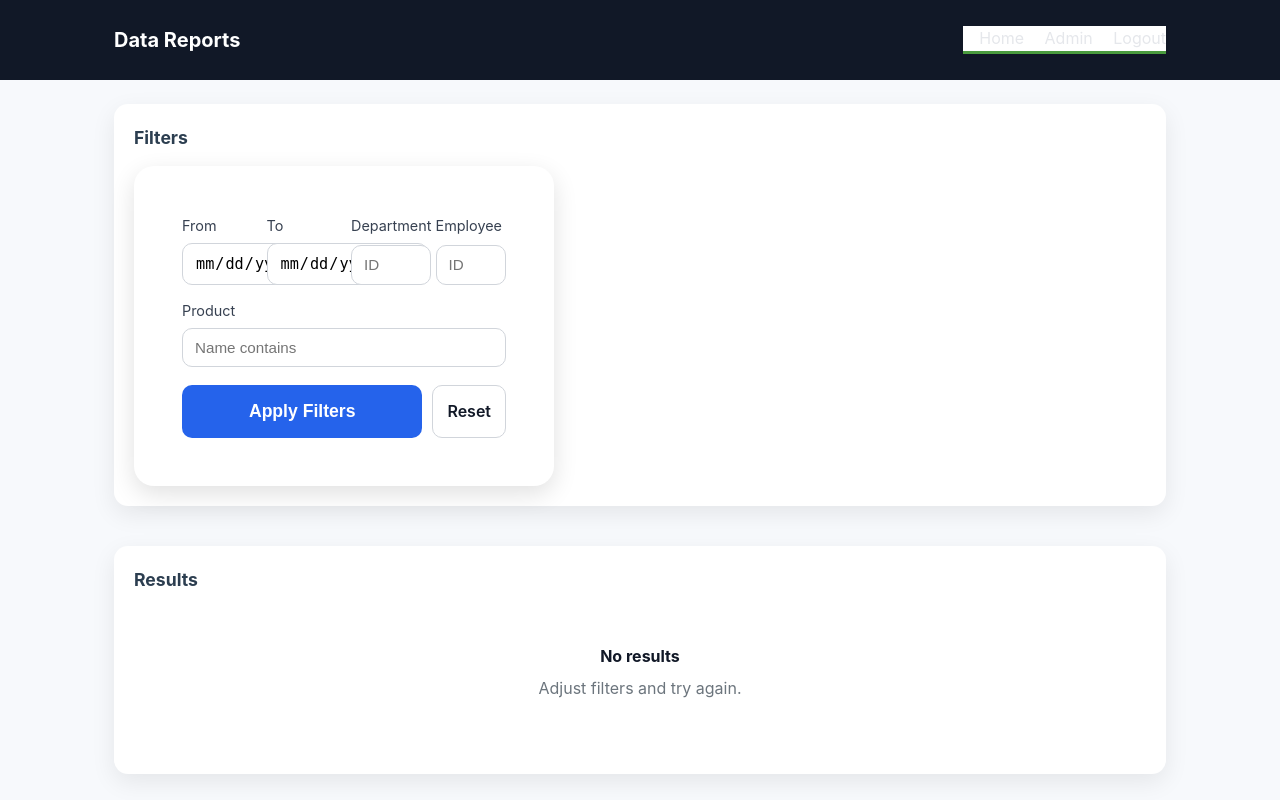
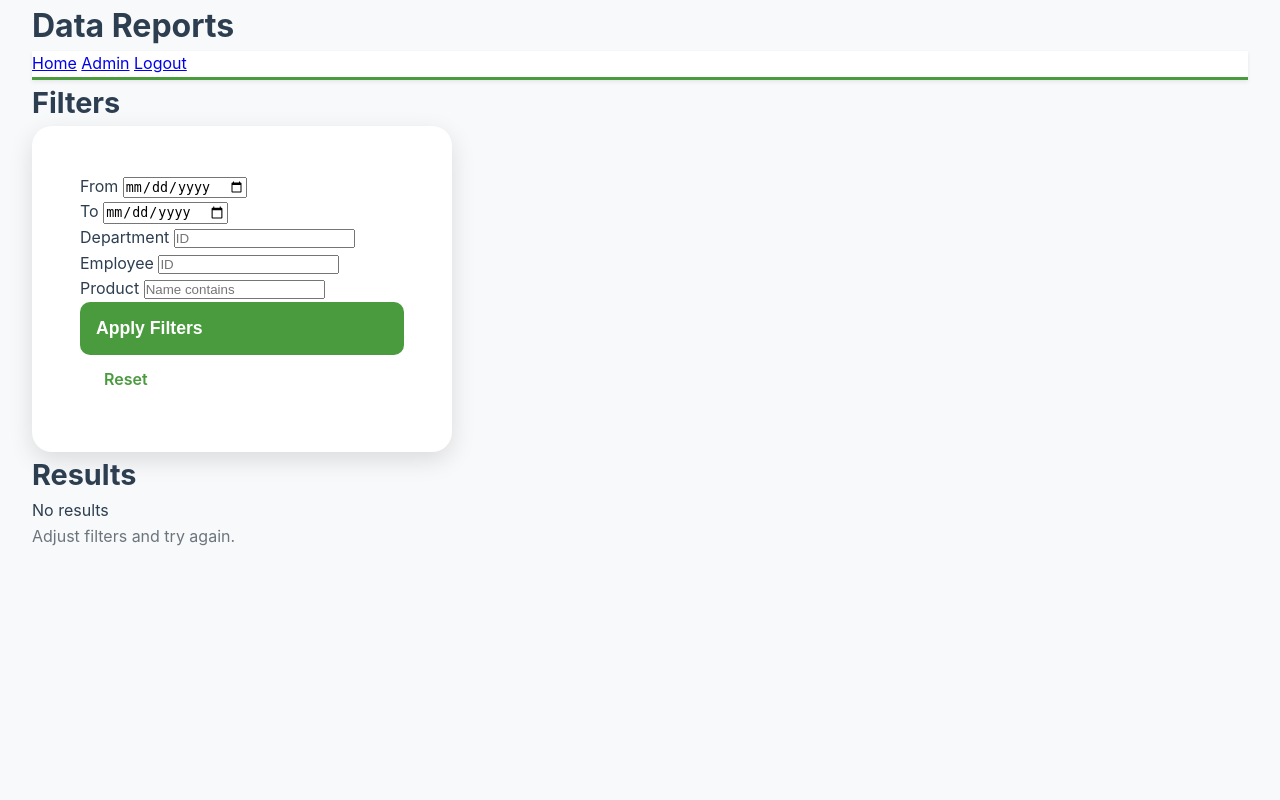
Before and after one commit to Git-cpu17/Point_Of_Sales-system-, a Flask app: page /reports in a window 1280 px wide. Run offline with Flask 3, Linux system fonts and the light colour scheme; the visitor is signed in with stand-in values (Sample User, id 1); data that the repository does not hold is empty; parts of the project's set-up code (start-up, migrations or seed data) failed here and were passed over.

Commit message:
Update style.css

```diff
--- a/static/css/style.css
+++ b/static/css/style.css
@@ -833,172 +833,3 @@ form a:hover {
   .sidebar { flex-direction: row; overflow-x: auto; }
   .sidebar-item { white-space: nowrap; }
 }
-
-.reports-body {
-  background: #f7f9fc;
-}
-.container {
-  max-width: 1100px;
-  margin: 0 auto;
-  padding: 24px;
-}
-.site-header {
-  background: #111827;
-  color: #fff;
-}
-.site-header-inner {
-  display: flex;
-  align-items: center;
-  justify-content: space-between;
-}
-.site-title {
-  font-size: 1.25rem;
-  font-weight: 700;
-}
-.site-nav a {
-  color: #e5e7eb;
-  margin-left: 16px;
-  text-decoration: none;
-}
-.site-nav a:hover {
-  color: #fff;
-}
-.card {
-  background: #fff;
-  border-radius: 14px;
-  box-shadow: 0 8px 24px rgba(0,0,0,.08);
-  padding: 20px;
-}
-.section-title {
-  font-size: 1.1rem;
-  font-weight: 700;
-  margin: 0 0 14px 0;
-}
-.reports-page {
-  display: grid;
-  gap: 20px;
-}
-.reports-filters .filters-grid {
-  display: grid;
-  grid-template-columns: repeat(4, minmax(0, 1fr));
-  gap: 14px;
-}
-.form-field {
-  display: grid;
-  gap: 6px;
-}
-.form-field-wide {
-  grid-column: 1 / -1;
-}
-.form-field label {
-  font-size: 0.9rem;
-  color: #374151;
-}
-.form-field input,
-.form-field select {
-  width: 100%;
-  padding: 10px 12px;
-  border: 1px solid #d1d5db;
-  border-radius: 10px;
-  background: #fff;
-  font-size: 0.95rem;
-}
-.filters-actions {
-  grid-column: 1 / -1;
-  display: flex;
-  gap: 10px;
-  justify-content: flex-end;
-  margin-top: 4px;
-}
-.btn {
-  display: inline-flex;
-  align-items: center;
-  justify-content: center;
-  padding: 10px 14px;
-  border-radius: 10px;
-  font-weight: 600;
-  text-decoration: none;
-  border: 1px solid transparent;
-  cursor: pointer;
-}
-.btn.primary {
-  background: #2563eb;
-  color: #fff;
-}
-.btn.primary:hover {
-  background: #1e40af;
-}
-.btn.ghost {
-  background: transparent;
-  color: #111827;
-  border-color: #d1d5db;
-}
-.btn.ghost:hover {
-  border-color: #9ca3af;
-}
-.reports-summary .summary-grid {
-  display: grid;
-  gap: 14px;
-  grid-template-columns: repeat(3, minmax(0, 1fr));
-}
-.summary-card {
-  display: grid;
-  gap: 6px;
-}
-.summary-label {
-  font-size: 0.8rem;
-  color: #6b7280;
-  letter-spacing: .02em;
-}
-.summary-value {
-  font-size: 1.4rem;
-  font-weight: 800;
-  color: #111827;
-}
-.reports-results .table-wrap {
-  overflow: auto;
-  border-radius: 10px;
-  border: 1px solid #e5e7eb;
-}
-.report-table {
-  width: 100%;
-  border-collapse: collapse;
-  background: #fff;
-}
-.report-table thead th {
-  text-align: left;
-  font-size: 0.9rem;
-  color: #374151;
-  padding: 12px 14px;
-  background: #f3f4f6;
-  border-bottom: 1px solid #e5e7eb;
-  white-space: nowrap;
-}
-.report-table tbody td {
-  padding: 12px 14px;
-  border-bottom: 1px solid #f1f5f9;
-  font-size: 0.95rem;
-  color: #111827;
-}
-.report-table tbody tr:hover td {
-  background: #f9fafb;
-}
-.empty-state {
-  text-align: center;
-  padding: 36px 16px;
-  color: #6b7280;
-}
-.empty-title {
-  font-size: 1rem;
-  font-weight: 700;
-  color: #111827;
-  margin-bottom: 6px;
-}
-@media (max-width: 900px) {
-  .reports-filters .filters-grid {
-    grid-template-columns: repeat(2, minmax(0, 1fr));
-  }
-  .reports-summary .summary-grid {
-    grid-template-columns: 1fr;
-  }
-}
```
